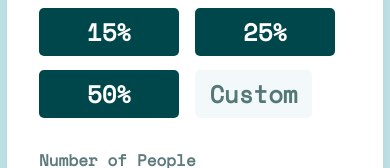
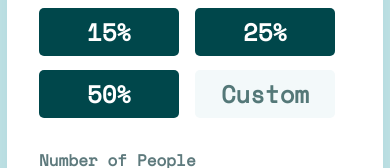
Before and after one commit to MistbornL/tip-calculator, a React (Create React App) app: page / in a window 390 px wide. Shown: the part 367-535 px from the top of the page. Built offline with nearby package versions, Linux system fonts and the light colour scheme.

Commit message:
responsive finished

```diff
--- a/src/App.scss
+++ b/src/App.scss
@@ -160,7 +160,7 @@
     display: grid;
 
     input {
-      max-width: 117px;
+      max-width: 140px;
       height: 48px;
       border-radius: 5px;
       border-style: none;
```
